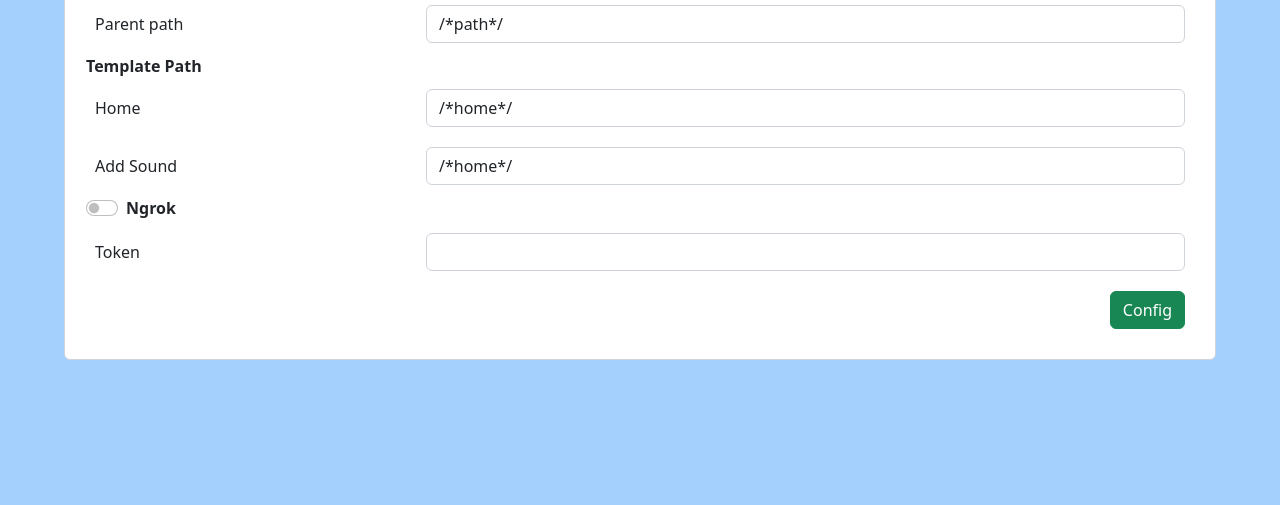
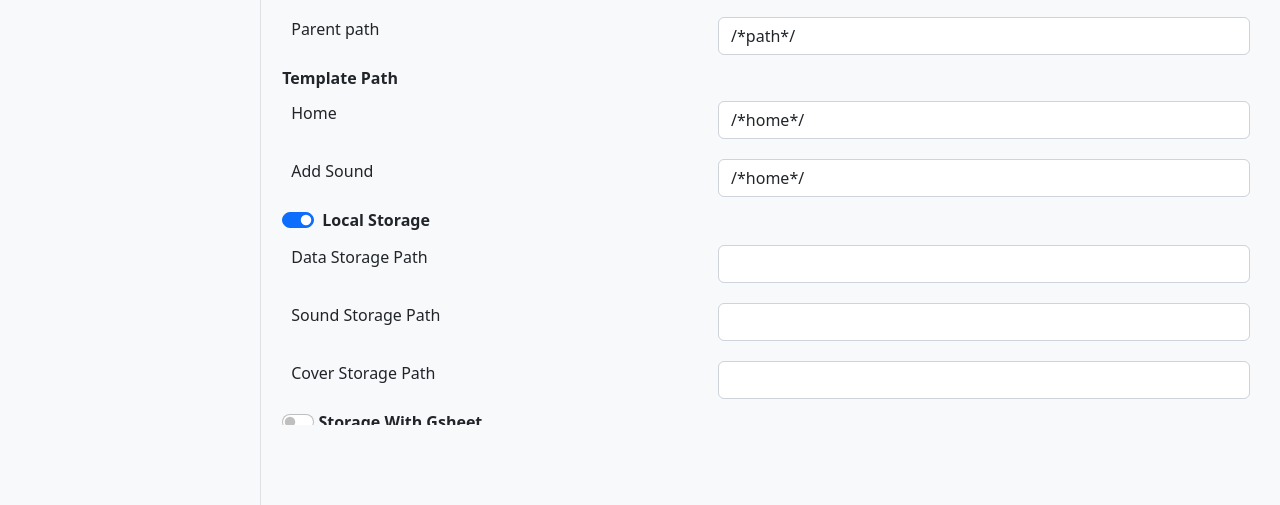
Before and after one commit to SupaschaiPh/Demo-pscp-page-design, a plain HTML site: page admin/config.html in a window 1280 px wide. Shown: the part 372-877 px from the top of the page. Before the commit the page ends 800 px from the top, so only its background shows below. Drawn offline with nearby package versions, Linux system fonts and the light colour scheme.

Commit message:
Update config.html

```diff
--- a/admin/config.html
+++ b/admin/config.html
@@ -4,42 +4,77 @@
     <meta charset="UTF-8" />
     <meta http-equiv="X-UA-Compatible" content="IE=edge" />
     <meta name="viewport" content="width=device-width, initial-scale=1.0" />
-    <!-- CSS only -->
-    <link
-      href="https://cdn.jsdelivr.net/npm/bootstrap@5.2.2/dist/css/bootstrap.min.css"
-      rel="stylesheet"
-      integrity="sha384-Zenh87qX5JnK2Jl0vWa8Ck2rdkQ2Bzep5IDxbcnCeuOxjzrPF/et3URy9Bv1WTRi"
-      crossorigin="anonymous"
-    />
+    <link href="https://cdn.jsdelivr.net/npm/bootstrap@5.2.2/dist/css/bootstrap.min.css" rel="stylesheet" integrity="sha384-Zenh87qX5JnK2Jl0vWa8Ck2rdkQ2Bzep5IDxbcnCeuOxjzrPF/et3URy9Bv1WTRi" crossorigin="anonymous" />
     <style>
       body {
-        background-color: #a3d0fc;
+        overflow: hidden;
+        height: 100vh;
       }
-      form {
-        background-color: #ffffff;
-        margin: 5vw;
-        border: solid 1px #ced4da;
-        border-radius: 6px;
+
+      .big-content {
+        display: flex;
+        width: 100%;
+        height: 100%;
+      }
+
+      .big-content>nav {
         padding: 20px;
+        min-width: fit-content;
+        width: 25vw;
+        border-right: solid 1px var(--bs-gray-300);
       }
+
+      .navbar {
+        padding: 10px;
+        border-bottom: solid 1px var(--bs-gray-300);
+      }
+
+      .ct-form {
+        overflow-y: scroll;
+        width: 100%;
+        padding: 20px;
+        max-height: 90%;
+      }
+
       table {
         width: 100%;
       }
+
       tr,
       td {
+        vertical-align: top;
         padding: 10px;
       }
     </style>
     <title>Config</title>
   </head>
   <body>
-    <form method="post">
+    <nav class="navbar bg-light">
+      <h1>Admin</h1>
+    </nav>
+    </nav>
+    <section class="big-content bg-light">
+      <nav class="d-none d-sm-block">
+        <ul>
+          <li>
+            <a class="nav-link" href="/admin/config">config</a>
+          </li>
+          <li>
+            <a class="nav-link" href="/admin/edit">edit</a>
+          </li>
+          <li>
+            <a class="nav-link" href="/admin/1">config</a>
+          </li>
+        </ul>
+      </nav>
+      <div class="ct-form">
         <div class="alert alert-danger" role="alert">
           <h4 class="alert-heading">Danger!!</h4>
-        <p>Change port must restart Runtmie!!</p>
+          <p>Change port or turn on/off ngrok must restart Runtime!!</p>
           <hr />
           <p class="mb-0">Plase check again in data/config.json</p>
         </div>
+        <form method="post" class="bg-light">
           <h1>config</h1>
           <table>
             <tr>
@@ -47,13 +82,7 @@
                 <label>Port</label>
               </td>
               <td>
-            <input
-              name="port"
-              min="0"
-              type="number"
-              class="form-control"
-              value="/*port*/"
-            />
+                <input name="port" min="0" type="number" class="form-control" value="/*port*/" />
               </td>
             </tr>
             <tr>
@@ -88,13 +117,72 @@
             <tr>
               <th>
                 <div class="form-check form-switch">
-              <label for="flexSwitchCheckDefault">Ngrok</label>
-              <input
-                class="form-check-input"
-                type="checkbox"
-                role="switch"
-                id="flexSwitchCheckDefault"
-              />
+                  <input class="form-check-input" type="radio" name="storageType" value="local" checked>
+                  <label class="form-check-label" for="exampleRadios1"> Local Storage </label>
+                </div>
+              </th>
+            </tr>
+            <tr>
+              <td>
+                <label>Data Storage Path</label>
+              </td>
+              <td>
+                <input name="dataStorage" class="form-control" value="" />
+              </td>
+            </tr>
+            <tr>
+              <td>
+                <label>Sound Storage Path</label>
+              </td>
+              <td>
+                <input name="soundStorage" class="form-control" value="" />
+              </td>
+            </tr>
+            <tr>
+              <td>
+                <label>Cover Storage Path</label>
+              </td>
+              <td>
+                <input name="coverStorage" class="form-control" value="" />
+              </td>
+            </tr>
+            <tr>
+              <th>
+                <div class="form-chec form-switch">
+                  <input class="form-check-input" type="radio" name="storageType" value="gsheet">
+                  <label class="form-check-label" for="exampleRadios2"> Storage With Gsheet </label>
+                </div>
+              </th>
+            </tr>
+            <tr>
+              <td>
+                <label>Google Form Link</label>
+              </td>
+              <td>
+                <input name="gFormLink" class="form-control" value="/*home*/" />
+              </td>
+            </tr>
+            <tr>
+              <td>
+                <label>Google Sheet Link</label>
+              </td>
+              <td>
+                <input name="sheetLink" class="form-control" value="/*home*/" />
+              </td>
+            </tr>
+            <tr>
+              <td>
+                <label>Google Sheet Link As CSV</label>
+              </td>
+              <td>
+                <input name="sheetLinkCSV" class="form-control" value="/*home*/" />
+              </td>
+            </tr>
+            <tr>
+              <th>
+                <div class="form-check form-switch">
+                  <label for="flexSwitchCheckDefault">Ngrok (/*ngrokDes*/)</label>
+                  <input class="form-check-input" type="checkbox" role="switch" name="ngrok" /*ngrokCheck*/ />
                 </div>
               </th>
             </tr>
@@ -103,7 +191,7 @@
                 <label>Token</label>
               </td>
               <td>
-            <input class="form-control" name="ng-token" />
+                <input class="form-control" name="ngrokToken" value="/*ngrokToken*/" />
               </td>
             </tr>
             <tr>
@@ -114,5 +202,8 @@
             </tr>
           </table>
         </form>
+      </div>
+    </section>
+    <script src="https://cdn.jsdelivr.net/npm/bootstrap@5.2.2/dist/js/bootstrap.bundle.min.js" integrity="sha384-OERcA2EqjJCMA+/3y+gxIOqMEjwtxJY7qPCqsdltbNJuaOe923+mo//f6V8Qbsw3" crossorigin="anonymous"></script>
   </body>
 </html>
```
Lines whose indentation alone changed are shown as unchanged.
